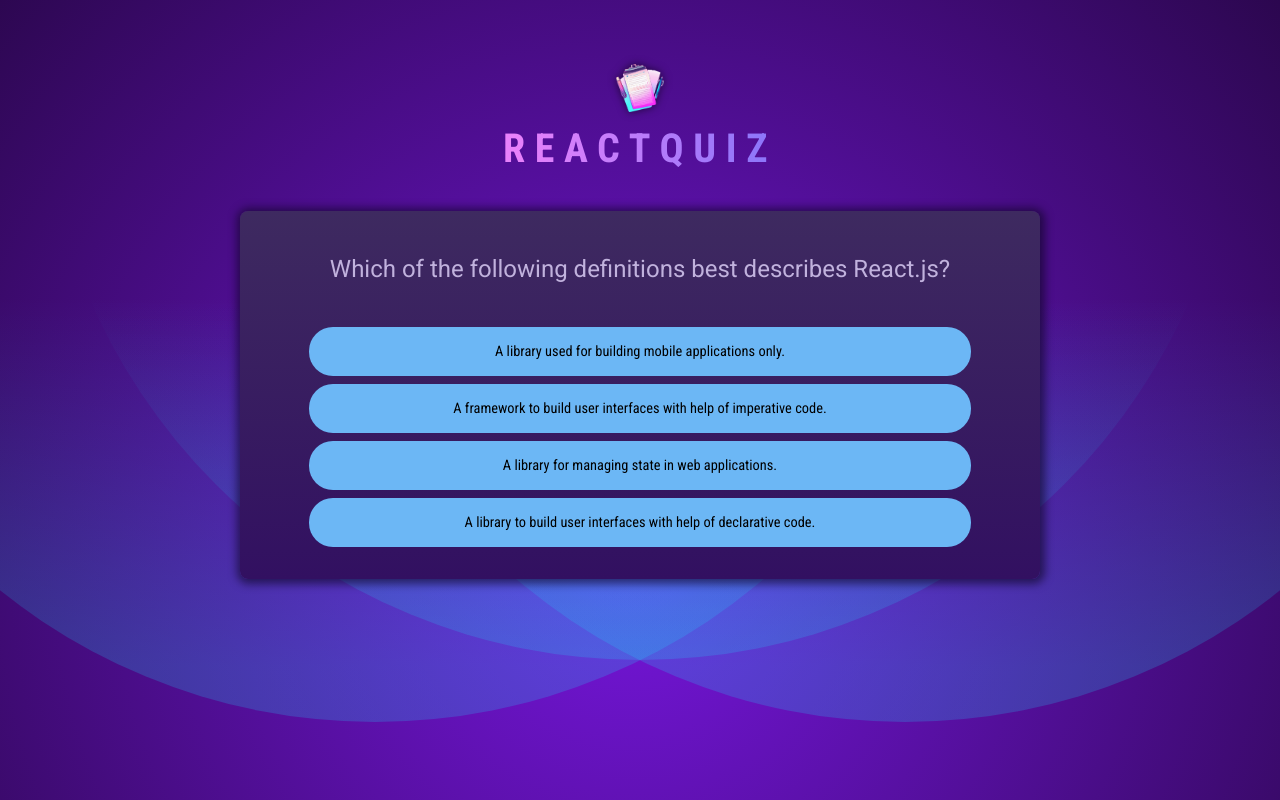
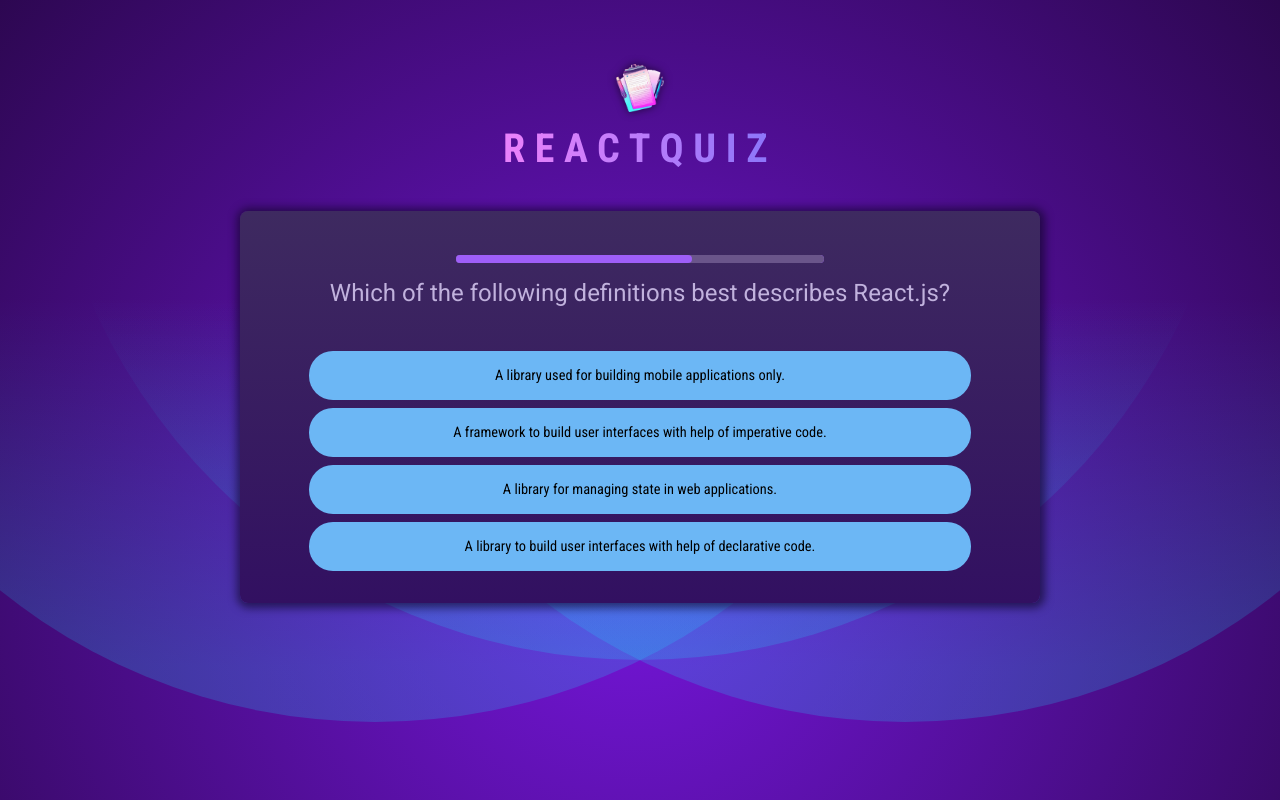
Before and after one commit to msm-faraj/mx-react-quiz, a React (Vite) app: page / in a window 1280 px wide. Built offline with nearby package versions, Linux system fonts and the light colour scheme.

Commit message:
make timer change automatically

```diff
--- /dev/null
+++ b/src/components/QuestionTimer.jsx
@@ -0,0 +1,26 @@
+import { useState, useEffect } from "react";
+
+export default function QuestionTimer({ timeout, onTimeout }) {
+  const [remainingTime, setRemainingTime] = useState(timeout);
+
+  useEffect(() => {
+    console.log("setting timeout");
+    const timer = setTimeout(onTimeout, timeout);
+    return () => {
+      clearTimeout(timer);
+    };
+  }, [timeout, onTimeout]);
+
+  useEffect(() => {
+    console.log("setting interval");
+    const interval = setInterval(() => {
+      setRemainingTime((prevRemainingTime) => prevRemainingTime - 100);
+    }, 100);
+
+    return () => {
+      clearInterval(interval);
+    };
+  }, []);
+
+  return <progress id="question-time" max={timeout} value={remainingTime} />;
+}
--- a/src/components/Quiz.jsx
+++ b/src/components/Quiz.jsx
@@ -1,5 +1,6 @@
-import { useState } from "react";
+import { useState, useCallback } from "react";
 import QUESTIONS from "../questions";
+import QuestionTimer from "./QuestionTimer";
 import quizCompletedImg from "../assets/quiz-complete.png";
 
 export default function Quiz() {
@@ -7,11 +8,19 @@
   const activeQuestionIndex = userAnswer.length; //Tricky part :)
   const quizIsDone = activeQuestionIndex === QUESTIONS.length;
 
-  function handleSelectAnswer(selectedAnswer) {
+  const handleSelectAnswer = useCallback(function handleSelectAnswer(
+    selectedAnswer
+  ) {
     setUserAnswer((prevUserAnswers) => {
       return [...prevUserAnswers, selectedAnswer];
     });
-  }
+  },
+  []);
+
+  const handleSkipAnswer = useCallback(
+    () => handleSelectAnswer(null),
+    [handleSelectAnswer]
+  );
 
   if (quizIsDone) {
     return (
@@ -27,6 +36,11 @@
   return (
     <div id="quiz">
       <div id="question">
+        <QuestionTimer
+          key={activeQuestionIndex} // this is help to reset this component
+          timeout={15000}
+          onTimeout={handleSkipAnswer}
+        />
         <h2>{QUESTIONS[activeQuestionIndex].text}</h2>
         <ul id="answers">
           {shuffledAnswers.map((answer, i) => (
```
